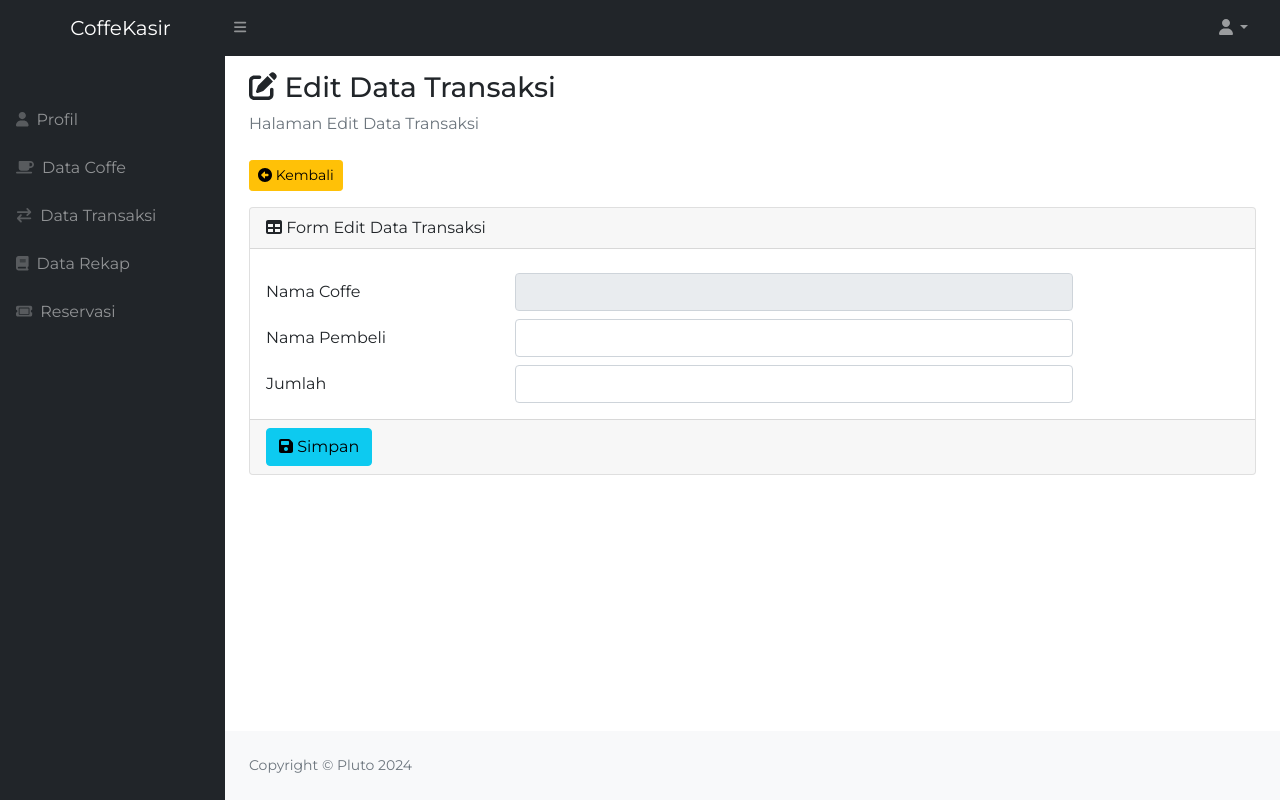
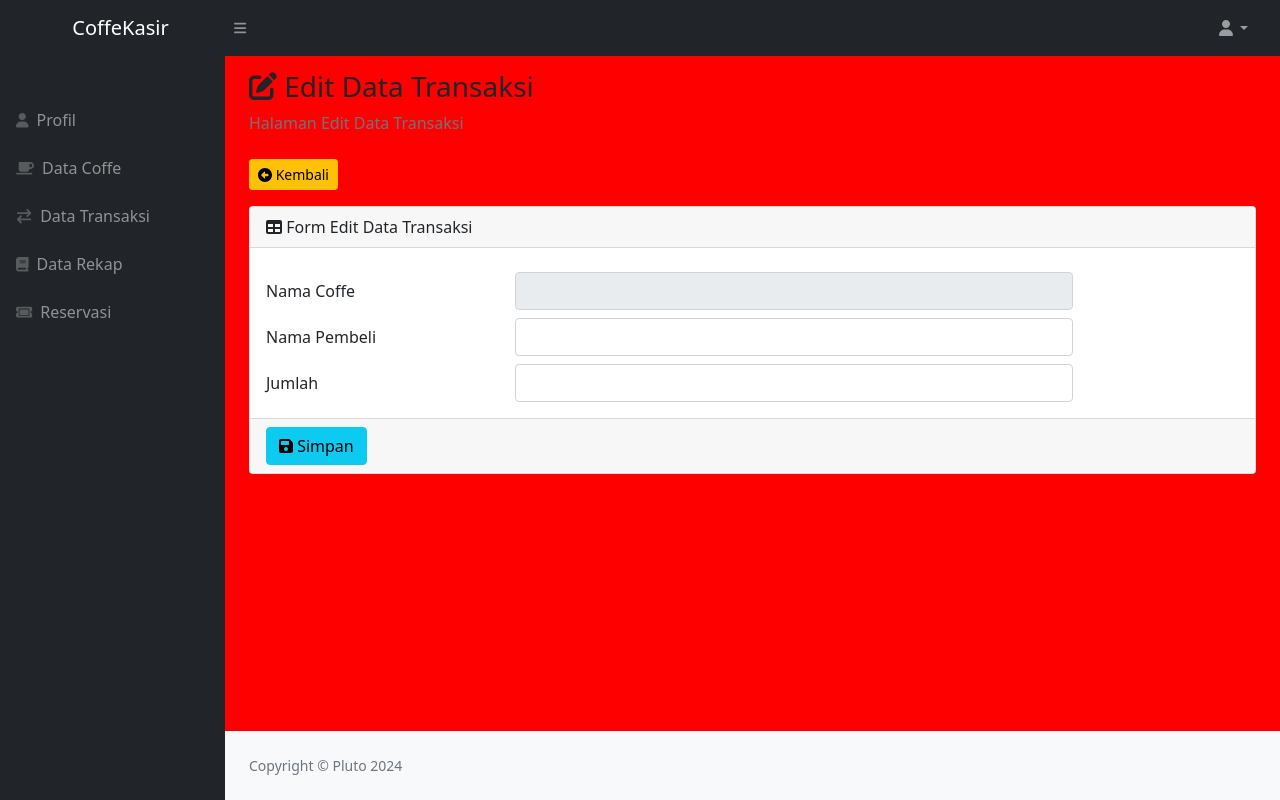
Before and after one commit to AnasKhalif/CoffeKasir, a PHP site: page /editdatatransaksi.php in a window 1280 px wide. Run offline with PHP 8.4, Linux system fonts and the light colour scheme; the visitor is signed in with stand-in values (Sample User, id 1); data that the repository does not hold is empty; some libraries are stand-ins or nearby versions.

Commit message:
fix finish presentation

```diff
--- a/editdatatransaksi.php
+++ b/editdatatransaksi.php
@@ -60,12 +60,12 @@ if (isset($_GET['data'])) {
         }
 
         #layoutSidenav_content {
-            background-color: #fff;
+            background-color: red;
             /* Set your desired background color */
         }
 
         body {
-            font-family: Montserrat, sans-serif;
+            /* font-family: Montserrat, sans-serif; */
             /* Specify the font family you want to use */
         }
     </style>
--- a/tambahdatatransaksi.php
+++ b/tambahdatatransaksi.php
@@ -130,7 +130,7 @@ $role = $_SESSION['level'] === 'admin';
             <main>
                 <div class="container-fluid px-4">
                     <div class="col-sm-6">
-                        <h3><i class="fas fa-plus mt-3"></i> Tambah Data Transaksi</h3>
+                        <h3><i class="fas fa-plus mt-3"></i> <em>Tambah Data Transaksi</em></h3>
                     </div>
                     <ol class="breadcrumb mb-4">
                         <li class="breadcrumb-item active">Halaman Tambah Data Transaksi</li>
```
Also changed, not shown: .htaccess.
